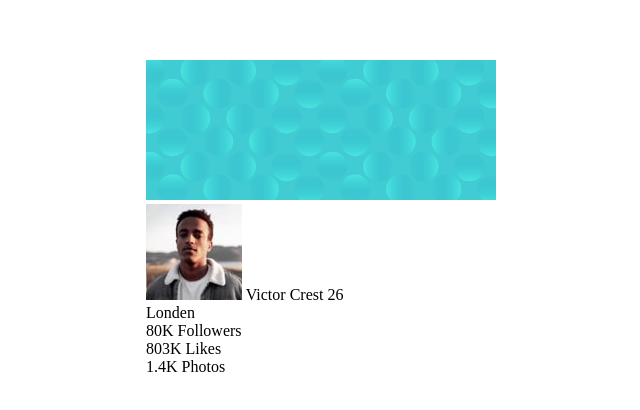
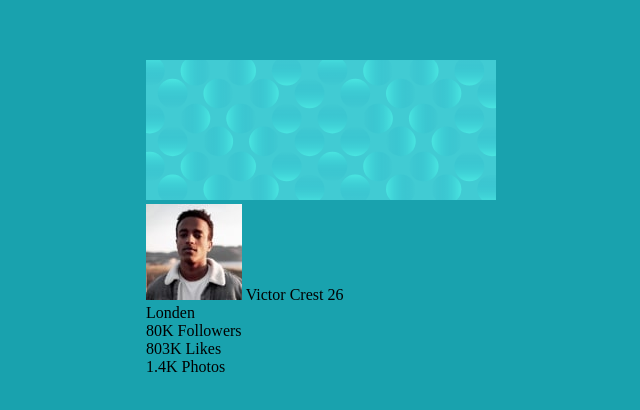
Before and after one commit to lazy-geek/scss-profile-card, a plain HTML site: page index.html in a window 1280 px wide. Shown: the part 182-592 px from the top of the page, without its empty margins (319-959 px from the left). Drawn offline with nearby package versions, Linux system fonts and the light colour scheme; files that its build step writes are made by us from their sources.

Commit message:
Add Background Color

```diff
--- a/scss/_globals.scss
+++ b/scss/_globals.scss
@@ -15,4 +15,5 @@ body {
     display: flex;
     align-items: center;
     justify-content: center;
+    background-color: $darkCyan;
 }
```
